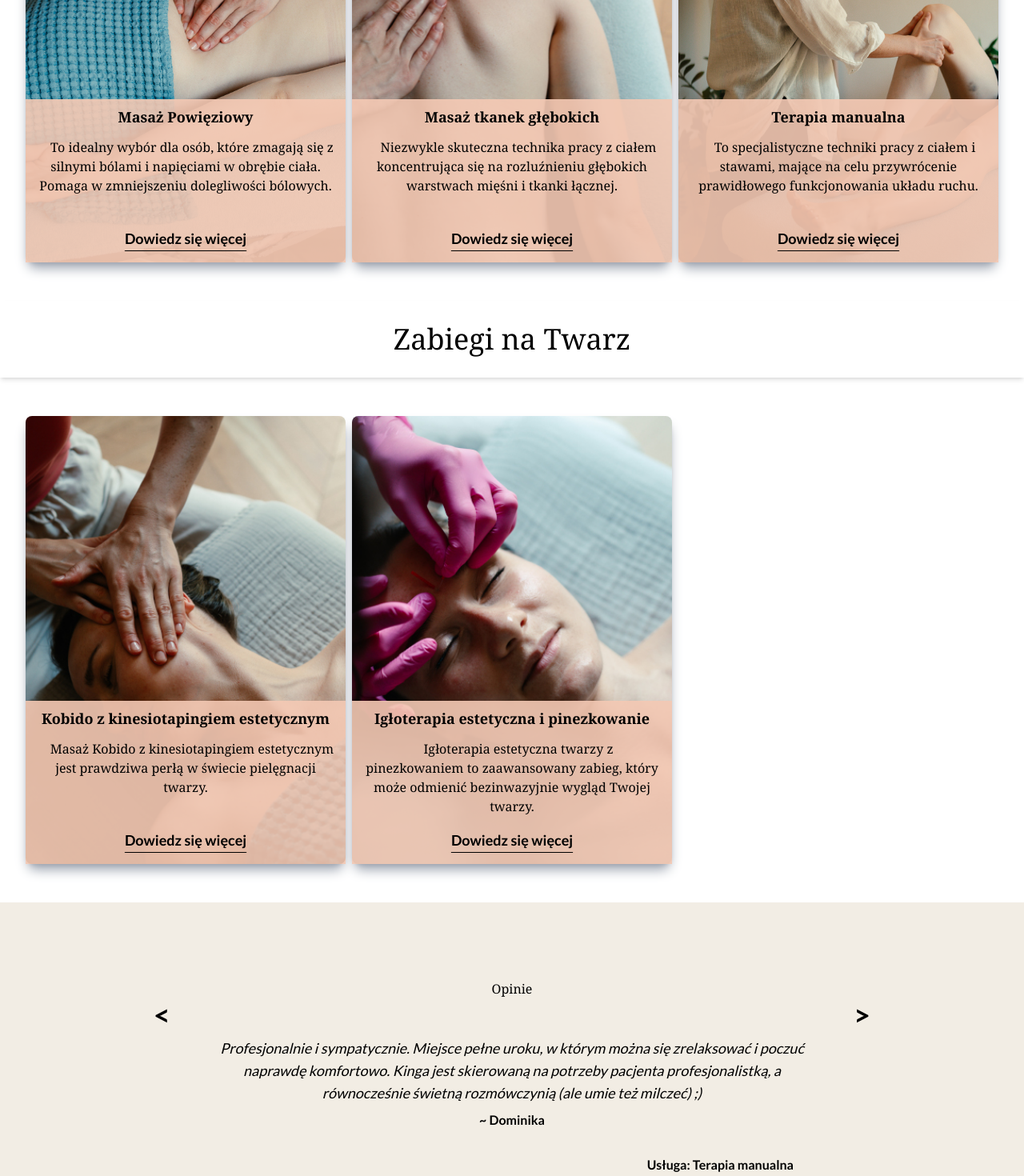
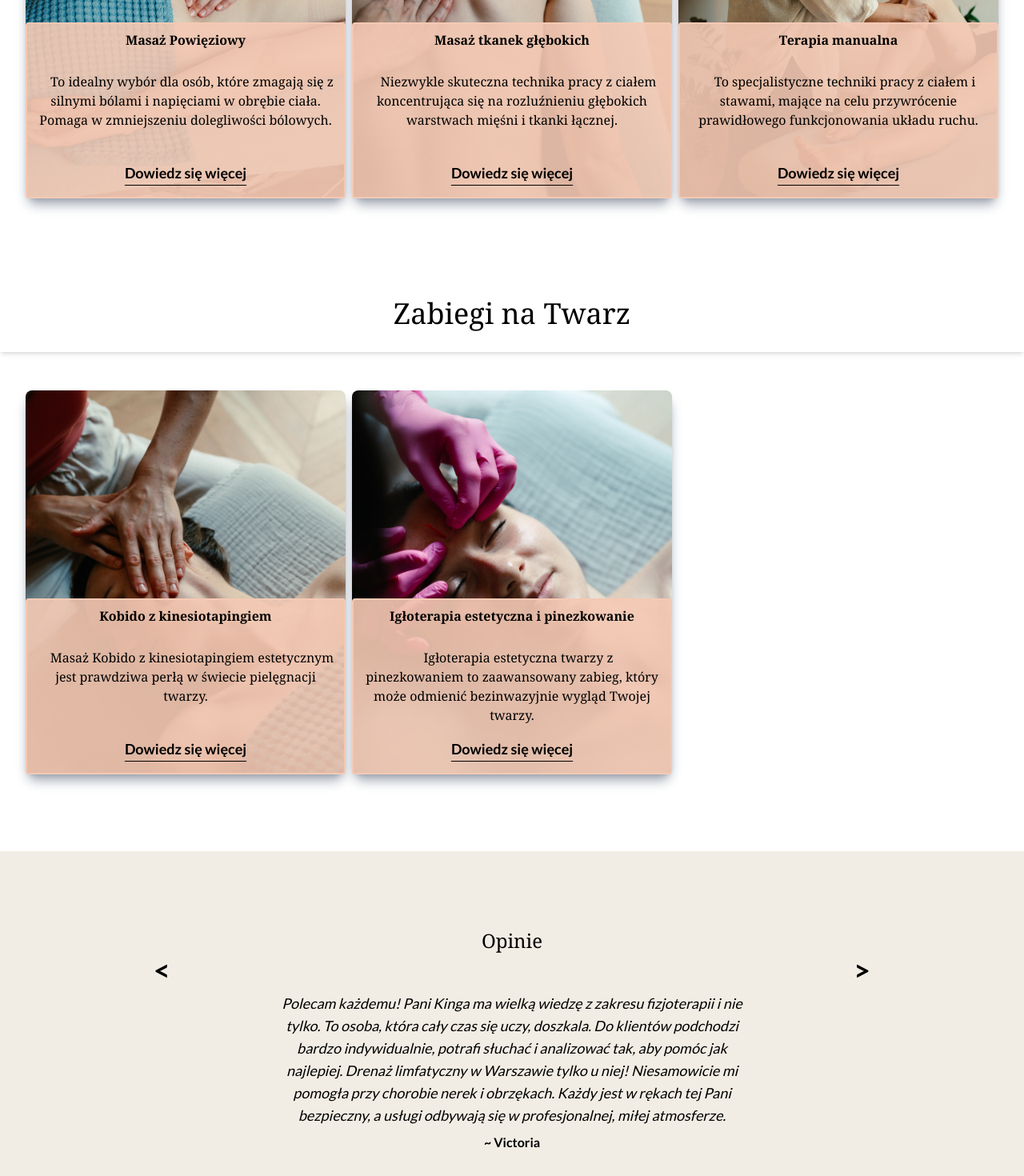
Before and after one commit to PiotrRegulski/stan-relaksu, a Next.js app: page / in a window 1280 px wide. Shown: the part 2140-3610 px from the top of the page at 80% size. Built offline with nearby package versions, Linux system fonts and the light colour scheme.

Commit message:
Stan relaksu 4.2

```diff
--- a/src/components/comments/Comments.tsx
+++ b/src/components/comments/Comments.tsx
@@ -19,8 +19,7 @@ const commentsData = [
     service: "Terapia manualna",
   },
   {
-    comment:
-      "Polecam każdemu, Pani Kinga ma ogromną  wiedzę. Zabiegi wykonane profesjonalnie w cudownej atmosferze. Korzystam regularnie i będę wracać :)",
+    comment:"Polecam każdemu, Pani Kinga ma ogromną  wiedzę. Zabiegi wykonane profesjonalnie w cudownej atmosferze. Korzystam regularnie i będę wracać :)",
     author: "Katarzyna",
     source: "stanrelaksu.booksy.com",
     service: "Terapia manualna",
@@ -32,6 +31,25 @@ const commentsData = [
     source: "stanrelaksu.booksy.com",
     service: "Masaż powięziowy",
   },
+  {
+    comment:
+      "Masaż Kobido wykonany przez przesympatyczną Panią Kingę był wyjątkowym doświadczeniem. Profesjonalne podejście i skuteczne techniki sprawiły, że poczułam się niesamowicie odprężona. Moja skóra jest teraz bardziej napięta i promienna. Gorąco polecam ten masaż każdemu, kto szuka naturalnego sposobu na poprawę wyglądu. Na pewno wrócę! Pani Kingo, jeszcze raz dziękuję.",
+    author: "Gosia",
+    source: "stanrelaksu.booksy.com",
+    service: "Masaż twarzy Kobido z kinesiotapingiem",
+  },
+  {
+    comment:"Pełen profesjonalizm , zdecydowanie polecam. Z przyjemnością będe tu wracać.",
+    author: "Marta",
+    source: "stanrelaksu.booksy.com",
+    service: "Masaż twarzy Kobido z kinesiotapingiem",
+  },
+  {
+    comment:"Daję 10 gwiazdek :) Polecam z całego serca. Czuję, że już po pierwszej wizycie zeszły moje napięcia. Kinga to wspaniała osoba z dużą wiedzą. Na pewno będę wracać zarówno w razie bólowej potrzeby czy po prostu w ramach relaksu. Myślę, że masaż w tym miejscu to też świetna opcja na prezent.Gabinet jest piękny, w spokojnej okolicy ze świetnym ogrodem i studiem jogi za ścianą. W łazience są wszystkie niezbędne kobiecie akcesoria. Poczułam się zrelaksowana i zaopiekowana na 200%",
+    author: "Aleksandra",
+    source: "stanrelaksu.booksy.com",
+    service: "Masaż relaksacyjny",
+  },
 ];
 const Comments = () => {
   const [currentIndex, setCurrentIndex] = useState<number>(0);
@@ -40,18 +58,28 @@ const Comments = () => {
     const interval = setInterval(() => {
       setPrevIndex(currentIndex);
       setCurrentIndex((prevIndex) => (prevIndex + 1) % commentsData.length);
-    }, 5000); // Zmiana obrazu co 5 sekund
+    }, 8000); // Zmiana obrazu co 8 sekund
     return () => clearInterval(interval);
   }, [currentIndex]);
 
+
+
+
+  const handleNextImage = () => {
+    setCurrentIndex((prevIndex) => (prevIndex + 1) % commentsData.length);
+  };
+  const handlePrevImage =()=>{
+    setCurrentIndex((nextIndex)=>(nextIndex-1+ commentsData.length)% commentsData.length);
+  }
+
   return (
-    <div className=" flex flex-col justify-center items-center bg-secondary w-full h-[30rem]">
+    <div className=" flex flex-col justify-center items-center bg-secondary w-full h-[42rem] sm:h-[30rem] md:h-[30rem] lg:h-[30rem] xl:h-[35rem]">
       <div className="mt-24 ">
-        <p className=" 2xl:text-4xl font-serif ">Opinie</p>
+        <p className=" text-2xl 2xl:text-4xl font-serif ">Opinie</p>
       </div>
-      <div className=" flex justify-between w-full text-4xl font-bold  px-48">
-        <span> {"<"} </span>
-        <span> {">"} </span>
+      <div className=" flex justify-between w-full text-4xl font-bold px-4 lg:px-48">
+        <button onClick={handlePrevImage} className="opacity-100 hover:opacity-40 hover:shadow-lg"> {"<"} </button>
+        <button onClick={handleNextImage} className="opacity-100 hover:opacity-40 hover:shadow-lg"> {">"} </button>
       </div>
       <div className=" relative w-full h-full">
         {commentsData.map((comment: any, index: number) => (
--- a/src/components/comments/CommentsItem.tsx
+++ b/src/components/comments/CommentsItem.tsx
@@ -3,18 +3,18 @@ import React from "react";
 const CommentsItem = (props: any) => {
   return (
     <div className={props.className}>
-      <div className="mx-48">
-        <p className="text-center text-lg italic px-16 py-2">{props.comment}</p>
-        <p className="text-center font-bold"> ~ {props.author}</p>
+      <div className=" mx-auto lg:mx-24 xl:mx-12 2xl:mx-48 ">
+        <p className="text-center text-lg italic px-3 lg:px-24 xl:px-72 2xl:px-96 py-2 sm:px-24  ">{props.comment}</p>
+        <p className="text-center font-bold "> ~ {props.author}</p>
       </div>
-      <div className="flex justify-end w-full  px-72 mt-8">
-        <p className="font-semibold">
+      <div className="flex lg:justify-end w-full px-2 lg:px-72 mt-8">
+        <p className=" ">
           Usługa:
           <span className=""> {props.service}</span>
         </p>
       </div>
-      <div className="flex justify-end w-full  px-72 mt-1">
-        <p className="font-semibold">
+      <div className="flex lg:justify-end w-full px-2  lg:px-72 mt-1">
+        <p className="">
           Źródło:
           <span className=""> {props.source}</span>
         </p>
--- a/src/components/offers/OffersCardBody.tsx
+++ b/src/components/offers/OffersCardBody.tsx
@@ -42,15 +42,15 @@ const OffersCardBody = () => {
   return (
     <div className="mt-[7rem]">
       <PageHeader id={"offer-title"}>Zabiegi na Ciało</PageHeader>
-      <div className="flex justify-center  w-full my-4 md:my-12 2xl:my-12  ">
+      <div className="flex justify-center  w-full my-4 md:my-12 2xl:my-12 sm:min-h-[66rem] md:min-h-[33rem] ">
         <section className="grid  gap-5 md:gap-2 grid-cols-1 sm:grid-cols-2 md:grid-cols-3   lg:grid-cols-3 2xl:grid-cols-3 md:justify-items-center  2xl:justify-items-center 2xl:gap-11 rounded">
           {categoryBody.map((offerItem) => (
             <div
               key={offerItem.id}
-              className=" h-[30rem] sm:h-[30rem] md:h-[35rem] 2xl:h-[40rem]  bg-white shadow-lg shadow-gray-400 animate-fadeIn rounded-xl   transition-transform duration-200 ease-in-out hover:scale-[1.02]    2xl:w-[30rem] "
+              className=" h-[31rem] sm:h-[20rem] md:h-[30rem] 2xl:h-[40rem]  bg-white shadow-lg shadow-gray-400 animate-fadeIn rounded-xl   transition-transform duration-200 ease-in-out hover:scale-[1.02]    2xl:w-[30rem] "
             >
               <Link className="" href={`/offer/${offerItem.slug} `}>
-                <div className="relative h-[30rem] w-screen   sm:w-[22rem] md:w-[18rem] md:h-[35rem] lg:min-w-[21rem] xl:w-[25rem] 2xl:h-[40rem] 2xl:w-[30rem] ">
+                <div className="relative h-[31rem] w-screen   sm:w-[20rem] md:w-[17rem] md:h-[30rem] lg:min-w-[21rem] xl:w-[25rem] 2xl:h-[40rem] 2xl:w-[30rem] ">
                   <Image
                     src={`/${offerItem.image}`}
                     alt={offerItem.title}
@@ -60,13 +60,13 @@ const OffersCardBody = () => {
                     sizes="(max-width: 600px) 100vw, 50vw"
                     className=" object-cover w-full h-full rounded-lg "
                   />
-                  <div className="absolute bottom-0 left-0 bg-mainpeach bg-opacity-90  ">
+                  <div className="absolute bottom-0 left-0 bg-mainpeach bg-opacity-90  border-2 border-mainpeach rounded ">
                     <div className=" animate-fadeIn rounded   px-1  w-full  ">
-                      <p className="sm:text-lg md:text-md 2xl:text-xl text-center font-serif font-semibold  py-2 mb-1 text-black ">
+                      <p className="sm:text-base md:text-base 2xl:text-xl text-center font-serif font-semibold sm:h-14 py-2 mb-1 text-black">
                         {offerItem.title}
                       </p>
                       <p
-                        className={` font-serif text-center sm:text-md md:text-md xl:text-md 2xl:text-xl indent-4 px-8 sm:px-2 h-24 sm:h-24 md:h-36 lg:h-24 2xl:h-24 text-black `}
+                        className={` font-serif text-center sm:text-sm md:text-base xl:text-md 2xl:text-xl indent-4 px-8 sm:px-2 h-28 sm:h-24 md:h-28 lg:h-24 2xl:h-24 text-black `}
                       >
                         {offerItem.contentMainOffer}
                       </p>
--- a/src/components/offers/OffersCardFace.tsx
+++ b/src/components/offers/OffersCardFace.tsx
@@ -46,15 +46,15 @@ const OffersCardFace = () => {
   return (
     <>
       <PageHeader id={"offer"}>Zabiegi na Twarz</PageHeader>
-      <div className="flex justify-center w-full my-4 md:my-12 2xl:my-12  ">
-        <section className="grid  gap-5 md:gap-2 grid-cols-1 sm:grid-cols-2 md:grid-cols-3   lg:grid-cols-3 2xl:grid-cols-3 md:justify-items-center  2xl:justify-items-center 2xl:gap-11 rounded ">
+      <div className="flex justify-center  w-full my-4 md:my-12 2xl:my-12 sm:min-h-[33rem] md:min-h-[33rem] ">
+        <section className="grid  gap-5 md:gap-2 grid-cols-1 sm:grid-cols-2 md:grid-cols-3   lg:grid-cols-3 2xl:grid-cols-3 md:justify-items-center  2xl:justify-items-center 2xl:gap-11 rounded">
           {categoryFace.map((offerItem) => (
             <div
               key={offerItem.id}
-              className=" h-[33rem] sm:h-[30rem] md:h-[35rem] 2xl:h-[40rem]  bg-white shadow-lg shadow-gray-400 animate-fadeIn rounded-xl   transition-transform duration-200 ease-in-out hover:scale-[1.02]    2xl:w-[30rem] "
+              className=" h-[31rem] sm:h-[20rem] md:h-[30rem] 2xl:h-[40rem]  bg-white shadow-lg shadow-gray-400 animate-fadeIn rounded-xl   transition-transform duration-200 ease-in-out hover:scale-[1.02]    2xl:w-[30rem] "
             >
               <Link className="" href={`/offer/${offerItem.slug} `}>
-                <div className="relative h-[33rem] w-screen   sm:w-[22rem] md:w-[18rem] md:h-[35rem] lg:min-w-[21rem] xl:w-[25rem] 2xl:h-[40rem] 2xl:w-[30rem] ">
+                <div className="relative h-[31rem] w-screen   sm:w-[20rem] md:w-[17rem] md:h-[30rem] lg:min-w-[21rem] xl:w-[25rem] 2xl:h-[40rem] 2xl:w-[30rem] ">
                   <Image
                     src={`/${offerItem.image}`}
                     alt={offerItem.title}
@@ -62,15 +62,15 @@ const OffersCardFace = () => {
                     // width={auto}
                     // height={467}
                     sizes="(max-width: 600px) 100vw, 50vw"
-                    className=" object-cover object-center w-full h-full rounded-lg "
+                    className=" object-cover w-full h-full rounded-lg "
                   />
-                  <div className="absolute bottom-0 left-0 bg-mainpeach bg-opacity-90  ">
+                  <div className="absolute bottom-0 left-0 bg-mainpeach bg-opacity-90  border-2 border-mainpeach rounded ">
                     <div className=" animate-fadeIn rounded   px-1  w-full  ">
-                      <p className="sm:text-lg md:text-md 2xl:text-xl text-center font-serif font-semibold  py-2 mb-1 text-black ">
+                      <p className="sm:text-base md:text-base 2xl:text-xl text-center font-serif font-semibold sm:h-14 py-2 mb-1 text-black">
                         {offerItem.title}
                       </p>
                       <p
-                        className={` font-serif text-center sm:text-md md:text-md xl:text-md 2xl:text-xl indent-4 px-8 sm:px-2 h-24 sm:h-24 md:h-36 lg:h-24 2xl:h-24 text-black `}
+                        className={` font-serif text-center sm:text-sm md:text-base xl:text-md 2xl:text-xl indent-4 px-8 sm:px-2 h-28 sm:h-24 md:h-28 lg:h-24 2xl:h-24 text-black `}
                       >
                         {offerItem.contentMainOffer}
                       </p>
--- a/src/data/OfferItem.js
+++ b/src/data/OfferItem.js
@@ -4,7 +4,7 @@ export const OfferItem = [
     slug: "masaz-kobido",
     active: true,
     category: "face",
-    title: "Kobido z kinesiotapingiem estetycznym",
+    title: "Kobido z kinesiotapingiem ",
     image: "offers-photo/kobido-omnie.jpg",
     imagedetailf: "kobido/kobido-kinesiotaping.jpg",
     imagedetails: "kobido/kobido-procedure-buttom.jpg",
```
